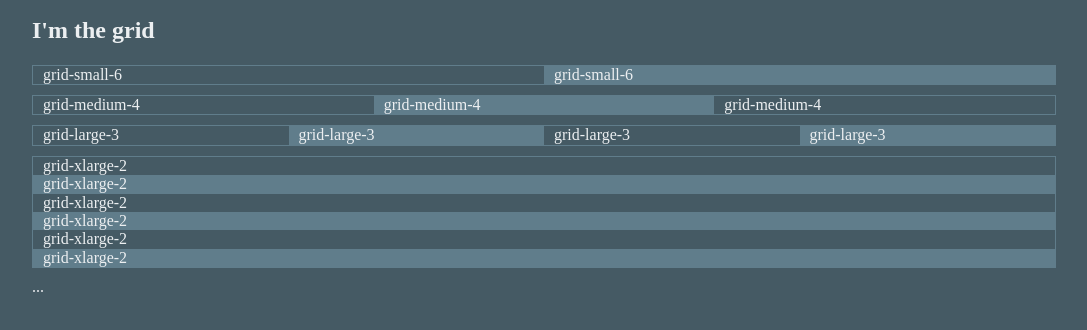
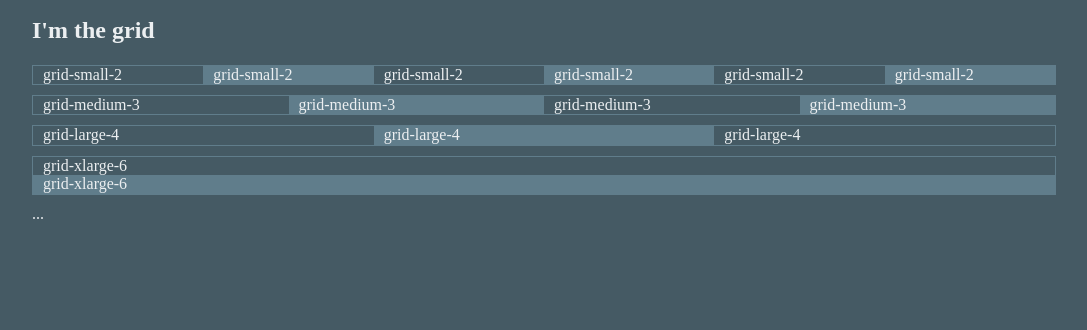
Before and after one commit to brunorios1/moskit, a website: page src/index.html in a window 1280 px wide. Shown: the part 58-388 px from the top of the page, without its empty margins (96-1183 px from the left). Drawn offline with nearby package versions, Linux system fonts and the light colour scheme; files that its build step writes are made by us from their sources.

Commit message:
grid demo hotfix

```diff
--- a/src/index.html
+++ b/src/index.html
@@ -21,56 +21,56 @@
         <h2>I'm the grid</h2>
 
         <div class="grid-row grid-row--display">
-          <div class="grid-small-6 grid-column">
-            grid-small-6
+          <div class="grid-small-2 grid-column">
+            grid-small-2
           </div>
-          <div class="grid-small-6 grid-column">
-            grid-small-6
+          <div class="grid-small-2 grid-column">
+            grid-small-2
+          </div>
+          <div class="grid-small-2 grid-column">
+            grid-small-2
+          </div>
+          <div class="grid-small-2 grid-column">
+            grid-small-2
+          </div>
+          <div class="grid-small-2 grid-column">
+            grid-small-2
+          </div>
+          <div class="grid-small-2 grid-column">
+            grid-small-2
           </div>
         </div>
         <div class="grid-row grid-row--display">
-          <div class="grid-medium-4 grid-column">
-            grid-medium-4
+          <div class="grid-medium-3 grid-column">
+            grid-medium-3
           </div>
-          <div class="grid-medium-4 grid-column">
-            grid-medium-4
+          <div class="grid-medium-3 grid-column">
+            grid-medium-3
           </div>
-          <div class="grid-medium-4 grid-column">
-            grid-medium-4
+          <div class="grid-medium-3 grid-column">
+            grid-medium-3
+          </div>
+          <div class="grid-medium-3 grid-column">
+            grid-medium-3
           </div>
         </div>
         <div class="grid-row grid-row--display">
-          <div class="grid-large-3 grid-column">
-            grid-large-3
+          <div class="grid-large-4 grid-column">
+            grid-large-4
           </div>
-          <div class="grid-large-3 grid-column">
-            grid-large-3
+          <div class="grid-large-4 grid-column">
+            grid-large-4
           </div>
-          <div class="grid-large-3 grid-column">
-            grid-large-3
-          </div>
-          <div class="grid-large-3 grid-column">
-            grid-large-3
+          <div class="grid-large-4 grid-column">
+            grid-large-4
           </div>
         </div>
         <div class="grid-row grid-row--display">
-          <div class="grid-xlarge-2 grid-column">
-            grid-xlarge-2
+          <div class="grid-xlarge-6 grid-column">
+            grid-xlarge-6
           </div>
-          <div class="grid-xlarge-2 grid-column">
-            grid-xlarge-2
-          </div>
-          <div class="grid-xlarge-2 grid-column">
-            grid-xlarge-2
-          </div>
-          <div class="grid-xlarge-2 grid-column">
-            grid-xlarge-2
-          </div>
-          <div class="grid-xlarge-2 grid-column">
-            grid-xlarge-2
-          </div>
-          <div class="grid-xlarge-2 grid-column">
-            grid-xlarge-2
+          <div class="grid-xlarge-6 grid-column">
+            grid-xlarge-6
           </div>
         </div>
       </div>
```
